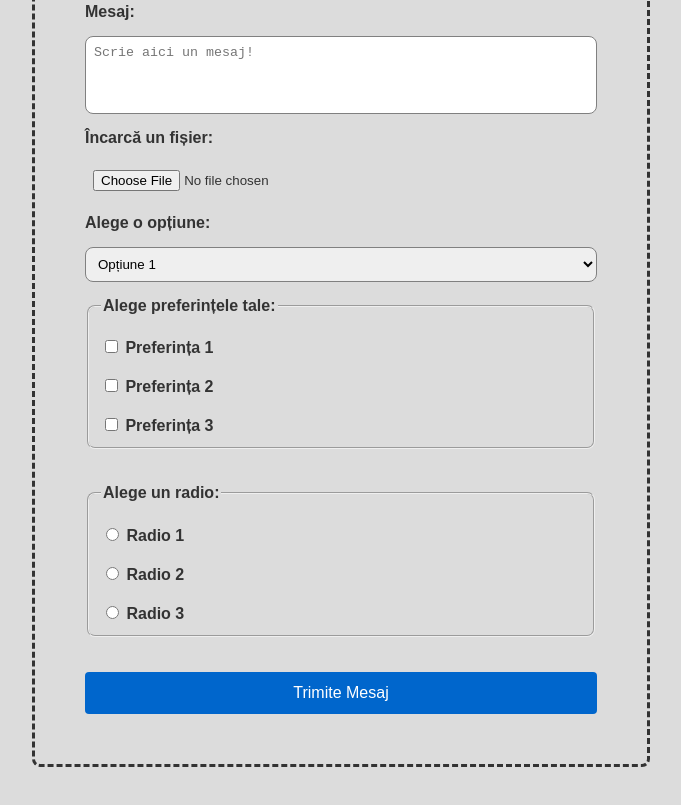
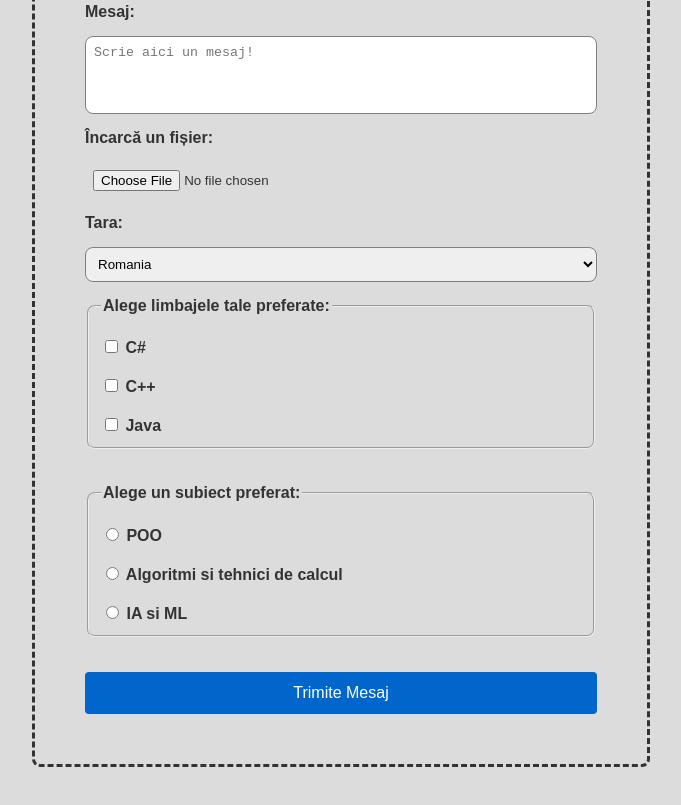
Before and after one commit to iNTNov12/Site-Personal---Facultate, a plain HTML site: page contact.html in a window 1280 px wide. Shown: the part 569-1374 px from the top of the page, without its empty margins (299-980 px from the left). Drawn offline with nearby package versions, Linux system fonts and the light colour scheme.

Commit message:
final version p2

```diff
--- a/contact.html
+++ b/contact.html
@@ -42,27 +42,27 @@
                     <label for="attachment">Încarcă un fișier:</label>
                     <input type="file" id="attachment" name="attachment">
 
-                    <label>Alege o opțiune:</label>
+                    <label>Tara:</label>
                     <select name="options" id="options">
-                        <option value="option1">Opțiune 1</option>
-                        <option value="option2">Opțiune 2</option>
-                        <option value="option3">Opțiune 3</option>
+                        <option value="option1">Romania</option>
+                        <option value="option2">USA</option>
+                        <option value="option3">Rusia</option>
                     </select>
 
                     <fieldset>
-                        <legend>Alege preferințele tale:</legend>
-                        <label><input type="checkbox" name="preference"> Preferința 1</label>
-                        <label><input type="checkbox" name="preference"> Preferința 2</label>
-                        <label><input type="checkbox" name="preference"> Preferința 3</label>
+                        <legend>Alege limbajele tale preferate:</legend>
+                        <label><input type="checkbox" name="preference"> C#</label>
+                        <label><input type="checkbox" name="preference"> C++</label>
+                        <label><input type="checkbox" name="preference"> Java</label>
                     </fieldset>
 
                     <fieldset>
-                        <legend>Alege un radio:</legend>
-                        <label><input type="radio" name="radio" value="radio1"> Radio 1</label>
-                        <label><input type="radio" name="radio" value="radio2"> Radio 2</label>
-                        <label><input type="radio" name="radio" value="radio3"> Radio 3</label>
+                        <legend>Alege un subiect preferat:</legend>
+                        <label><input type="radio" name="radio" value="poo"> POO</label>
+                        <label><input type="radio" name="radio" value="algoritimi"> Algoritmi si tehnici de calcul</label>
+                        <label><input type="radio" name="radio" value="ia"> IA si ML</label>
                     </fieldset>
-                    <button type="submit">Trimite Mesaj</button>
+                    <button type="submit" onclick="AlertButton()">Trimite Mesaj</button>
                 </form>
             </div>
         </div>
@@ -78,5 +78,7 @@
     <footer>
         <p>&copy; 2024 Ioan-Anton Savulescu. Toate drepturile rezervate.</p>
     </footer>
+
+    <script src="script/script.js"></script>
 </body>
 </html>
--- a/script/script.js
+++ b/script/script.js
@@ -16,3 +16,8 @@ document.addEventListener('DOMContentLoaded', function () {
         albumFull.style.display = 'none';
     });
 });
+
+
+function AlertButton() {
+    alert('Formular trimis cu succes!');
+}
```
